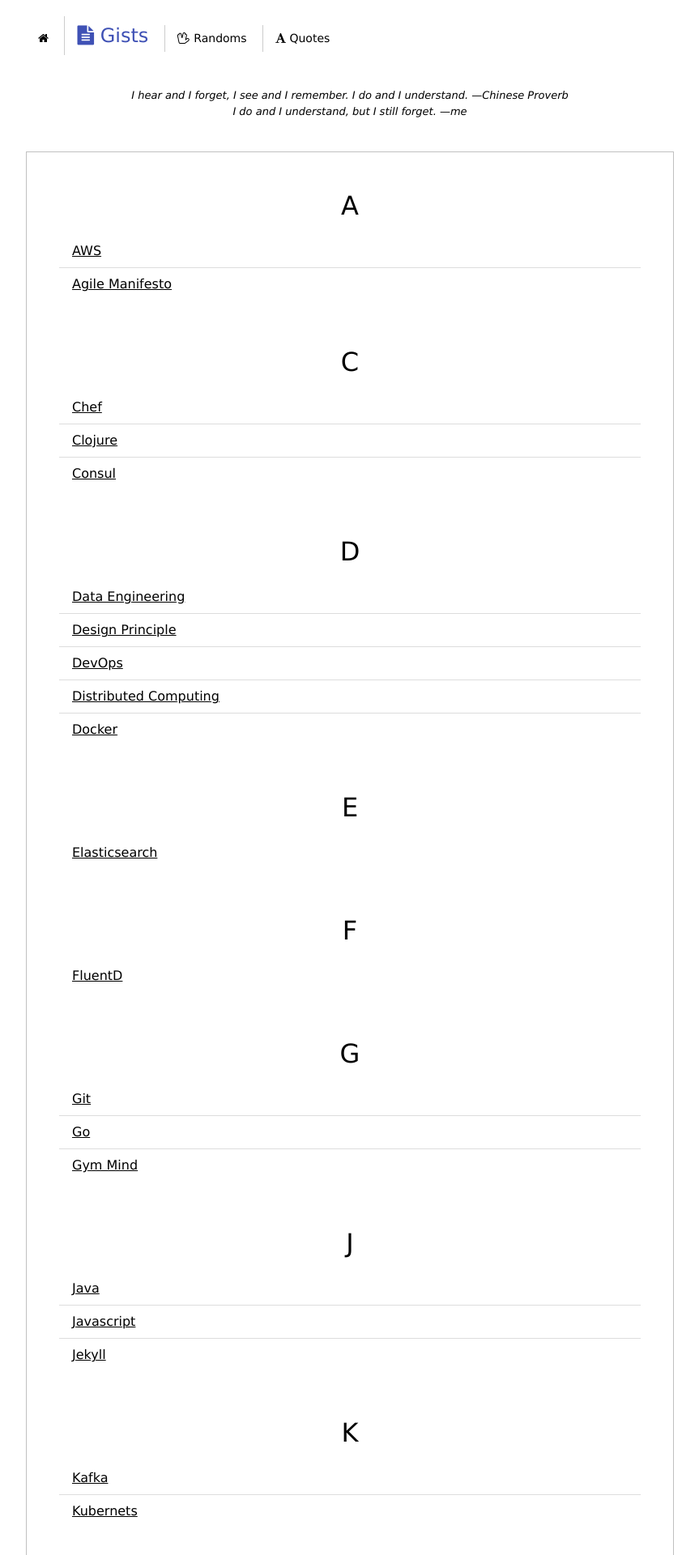
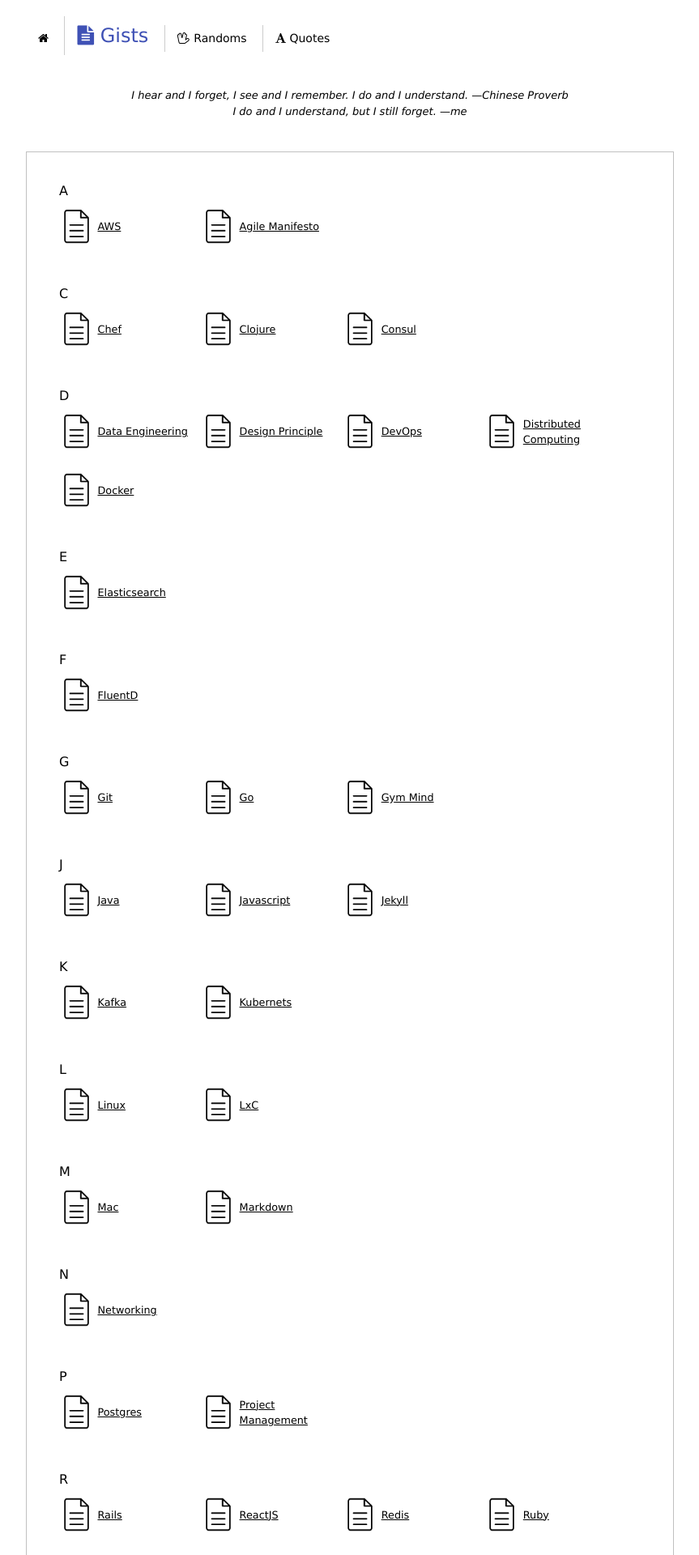
Before and after one commit to imantung/imantung.github.io, a Jekyll site: the page built from gists.html, in a window 1280 px wide. Shown: the top 1920 px of the page at 81% size, without its empty margins (208-1071 px from the left). Built offline with Jekyll 4.4.1, drawn with Linux system fonts in a browser that asks for light colours; nearby versions of some CDN libraries.

Commit message:
tidy up gist page

```diff
--- a/gists.html
+++ b/gists.html
@@ -24,10 +24,18 @@
         </ul>
       </div>
       <div style="padding: 0 20px 30px 20px; ">
-        <h2 class="w3-center">{{ firstLetter }}</h2>
-        <ul class="w3-ul w3-hoverable">
+        <div class="">
+          {{ firstLetter }}
+        </div>
         {% endif %}
-          <li><a href="{{page.url}}">{{page.title}}</a></li>
+        <div class="gist-item">	      {% assign tmp = "" %}
+          <div class="gist-item-icon">
+            <img src="/public/file512.png" alt="" >
+          </div>
+          <div class="gist-item-title">
+            <a href="{{page.url}}">{{page.title}}</a>
+          </div>
+        </div>
         {% assign tmp = firstLetter %}
       {% endfor %}
       </ul>
--- a/public/css/gist.css
+++ b/public/css/gist.css
@@ -63,18 +63,18 @@
 
 .gist-item{
   display: inline-table;
-  max-width: 180px;
-  margin-top: 20px;
-
+  max-width: 170px;
+  margin: 10px 0 20px 0;
+  /* border: thin solid red; */
 }
 .gist-item-icon{
   display: table-cell;
-  width: 35%;
+  width: 25%;
 }
 .gist-item-title{
   display: table-cell;
-  font-size: 12px;
-  padding-left: 10px;
+  font-size: 0.8em;
+  padding-left: 5px;
   vertical-align: middle;
 }
 .gist-item-icon img{
```
